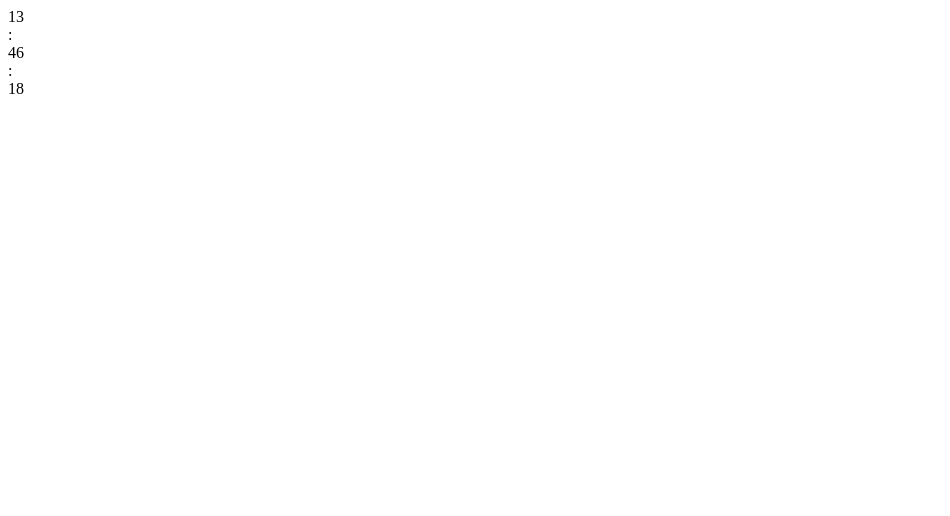
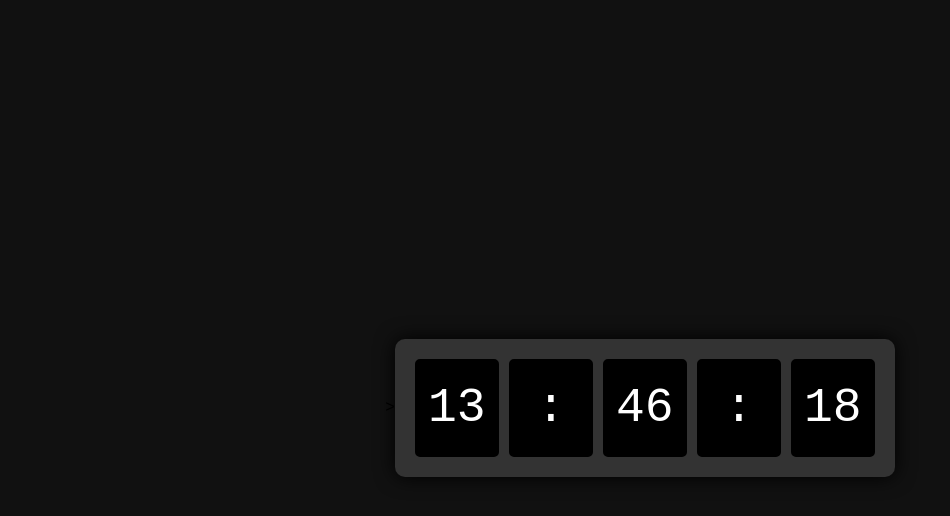
Before and after one commit to JoMcodes/clockwidget, a plain HTML site: page index.html in a window 1280 px wide. Shown: the whole page, without its empty margins (0-950 px from the left). Drawn offline with Linux system fonts and the light colour scheme.

Commit message:
Update index.html

```diff
--- a/index.html
+++ b/index.html
@@ -1,3 +1,6 @@
+<head>>
+  <link rel="stylesheet" href="style.css">
+</head>
 <body>
 
   <div class="clock">
```
